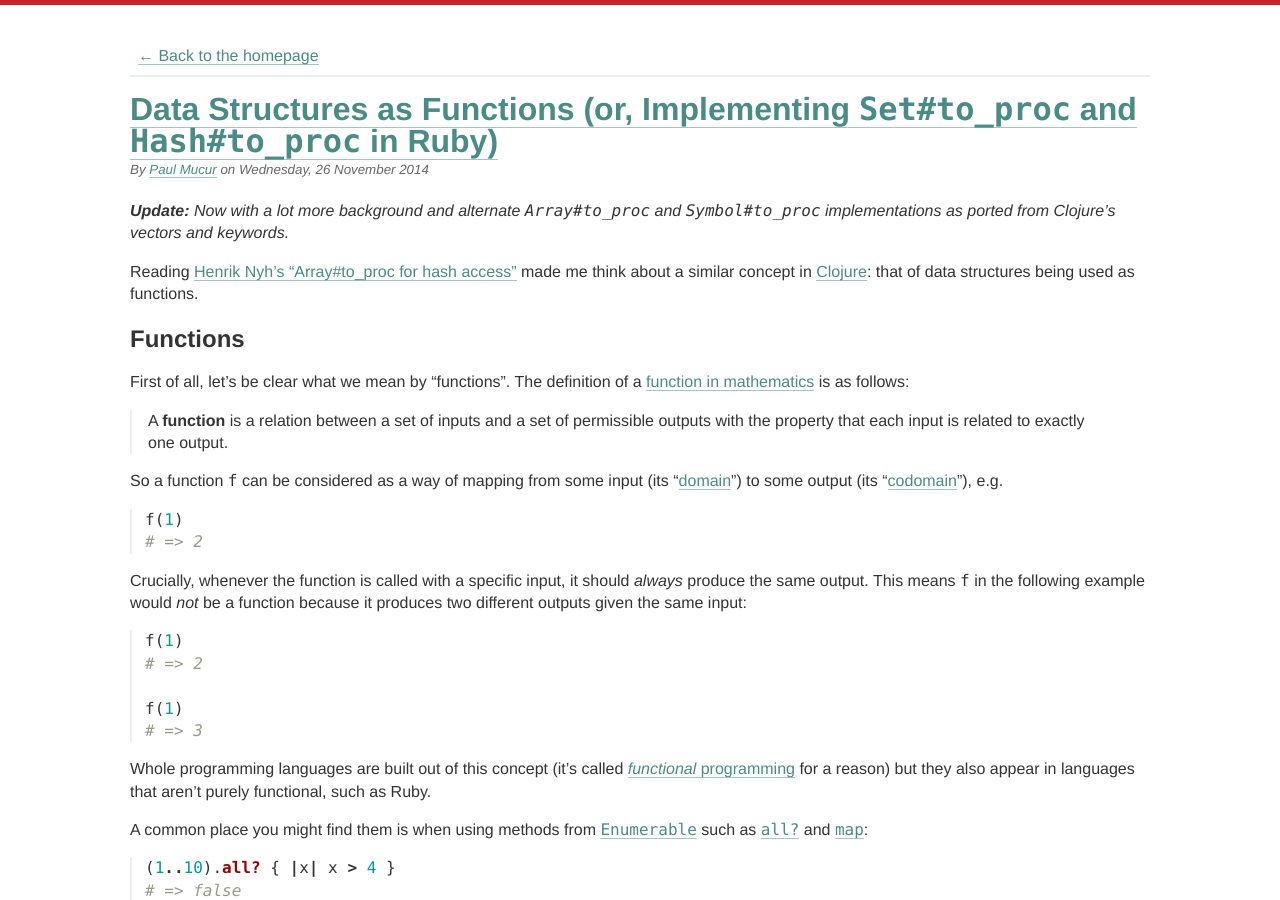
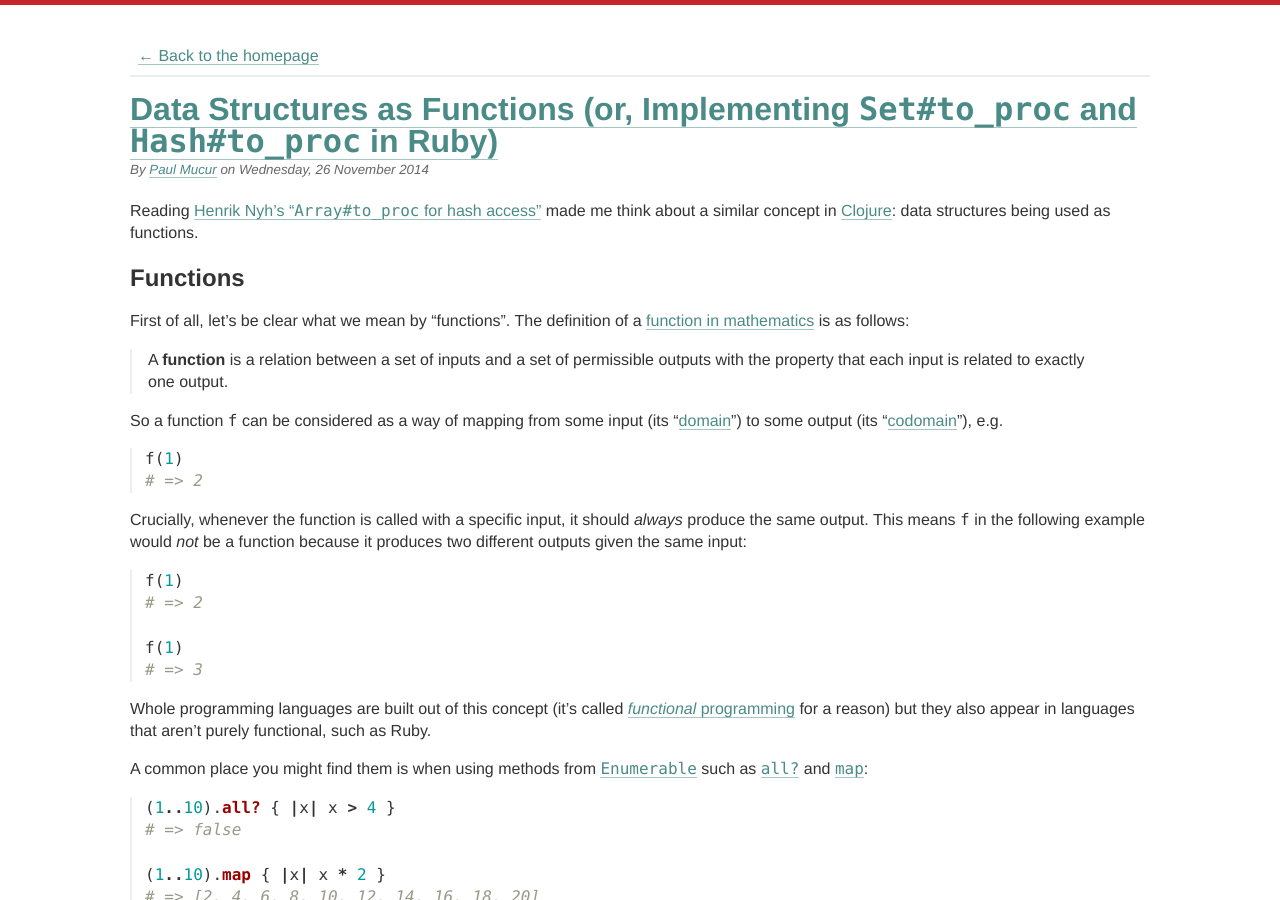
Before and after one commit to mudge/mudge.github.com, a Jekyll site: the page built from _posts/2014-11-26-data-structures-as-functions.markdown, in a window 1280 px wide and 900 px high. Built offline with Jekyll 4.4.1, drawn with Linux system fonts in a browser that asks for light colours; Markdown is read by kramdown in place of the engine named in the settings; comment, search, counter and statistics services are not loaded; some of the changed text lies outside the part shown.

Commit message:
Add further reading

```diff
--- a/_posts/2014-11-26-data-structures-as-functions.markdown
+++ b/_posts/2014-11-26-data-structures-as-functions.markdown
@@ -3,15 +3,10 @@ layout: post
 title: Data Structures as Functions (or, Implementing <code>Set#to_proc</code> and <code>Hash#to_proc</code> in Ruby)
 excerpt: Experimenting with using hashes and sets as functions in Ruby.
 ---
-
-<i>**Update:** Now with a lot more background and alternate `Array#to_proc` and
-`Symbol#to_proc` implementations as ported from Clojure's vectors and
-keywords.</i>
-
-Reading [Henrik Nyh's "Array#to_proc for hash
+Reading [Henrik Nyh's "`Array#to_proc` for hash
 access"](http://thepugautomatic.com/2014/11/array-to-proc-for-hash-access/)
-made me think about a similar concept in [Clojure](http://clojure.org/): that
-of data structures being used as functions.
+made me think about a similar concept in [Clojure](http://clojure.org/):
+data structures being used as functions.
 
 ## Functions
 
```
Also changed, not shown: other parts of _posts/2014-11-26-data-structures-as-functions.markdown (+10 -0 lines).
